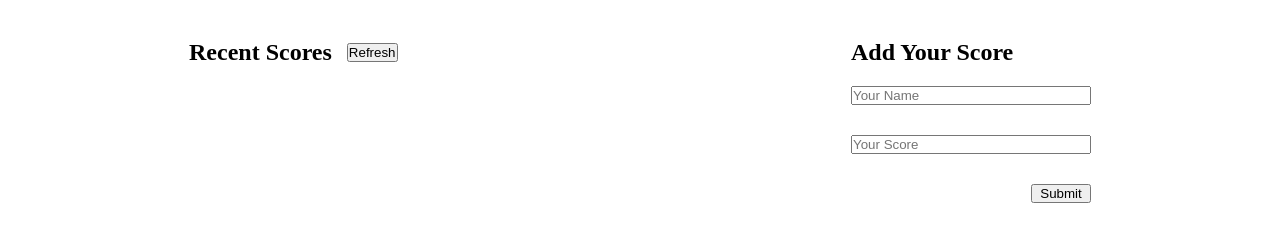
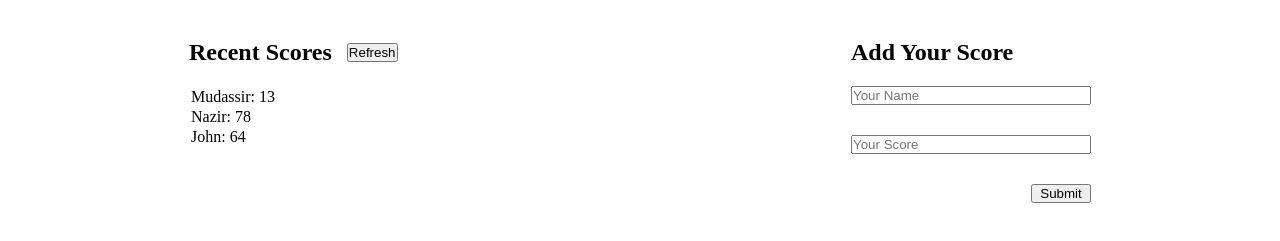
Before and after one commit to Rana-Mudassir/Leaderboard-App, a website built with webpack: page src/index.html in a window 1280 px wide. Shown: the part 61-302 px from the top of the page. Built offline with nearby package versions, Linux system fonts and the light colour scheme.

Commit message:
Update linter error

```diff
--- a/src/index.html
+++ b/src/index.html
@@ -6,7 +6,6 @@
   <meta http-equiv="X-UA-Compatible" content="IE=edge">
   <meta name="viewport" content="width=device-width, initial-scale=1.0">
   <title>Leaderboard App</title>
-	<script defer src="../dist/main.js"></script>
 </head>
 
 <body>
--- a/src/modules/dataDisplay.js
+++ b/src/modules/dataDisplay.js
@@ -1,11 +1,11 @@
-// const htmlInput = (arr) => {
-//   arr.forEach((data) => {
-//     document.querySelector('.table-form').innerHTML += `
-//         <tr>
-//             <td>${data.name}: ${data.score}</td>
-//         </tr>
-//       `;
-//   });
-// };
+const htmlInput = (arr) => {
+  arr.forEach((data) => {
+    document.querySelector('.table-form').innerHTML += `
+        <tr>
+            <td>${data.name}: ${data.score}</td>
+        </tr>
+      `;
+  });
+};
 
-// export default htmlInput;
+export default htmlInput;
```
Also changed, not shown: dist/index.html, dist/main.js.
